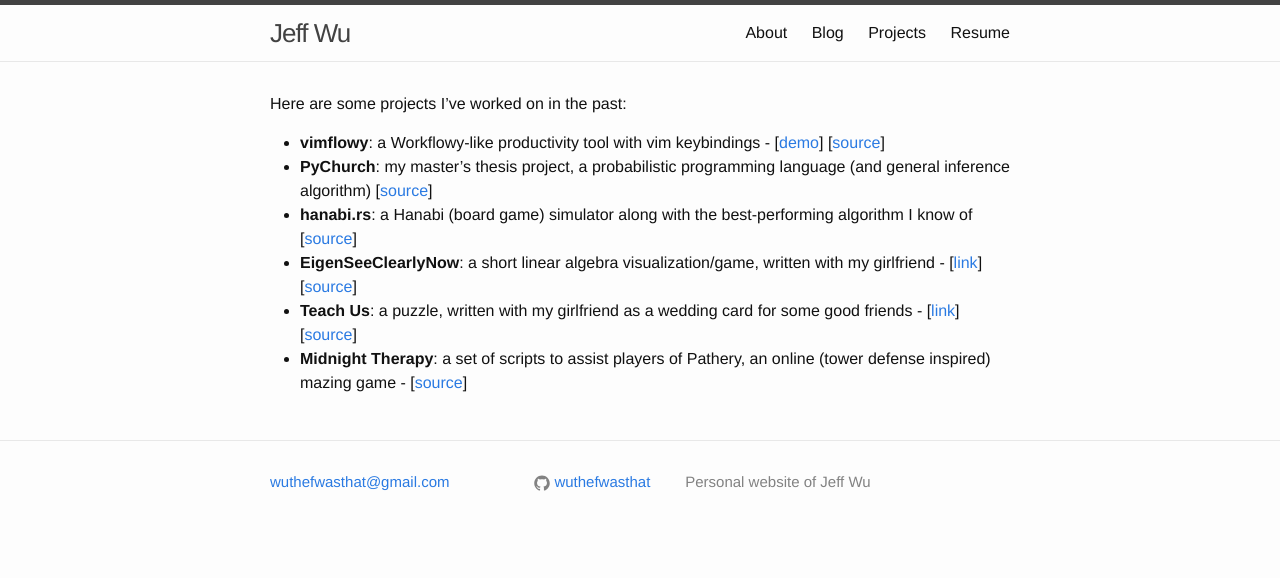
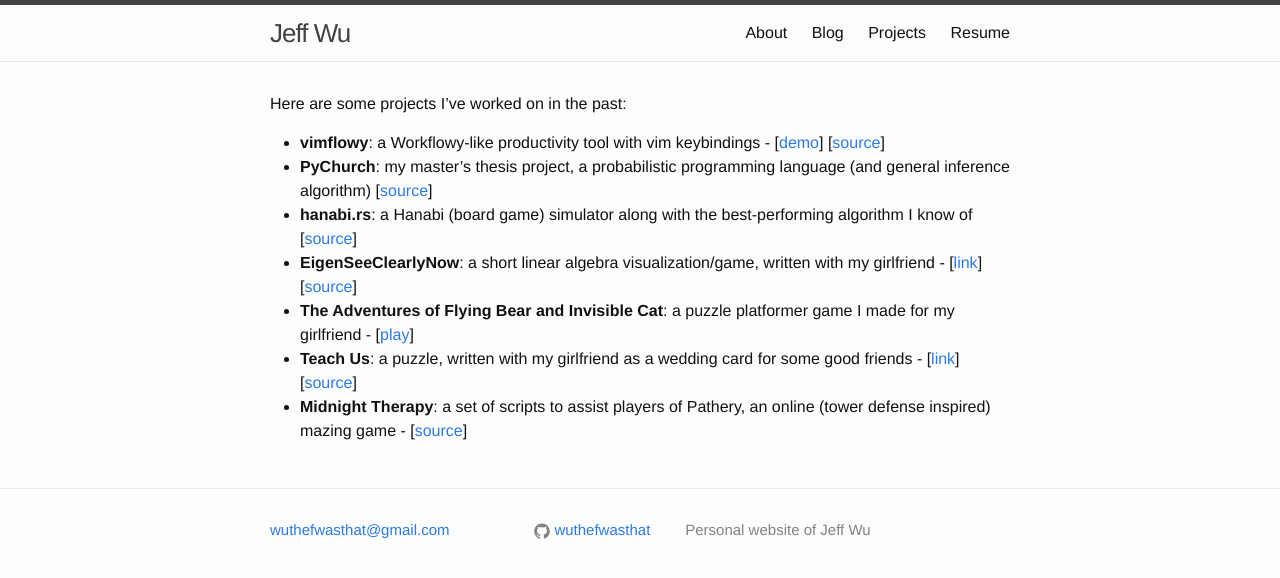
Before and after one commit to dannydenenberg/wuthefwasthat.github.io, a Jekyll site: the page built from projects.md, in a window 1280 px wide. Shown: the top 578 px of the page. Built offline with Jekyll 4.4.1, drawn with Linux system fonts in a browser that asks for light colours; nearby versions of some CDN libraries.

Commit message:
update resume and projects

```diff
--- a/projects.md
+++ b/projects.md
@@ -11,5 +11,6 @@ Here are some projects I've worked on in the past:
 - **PyChurch**: my master's thesis project, a probabilistic programming language (and general inference algorithm) [[source](https://github.com/WuTheFWasThat/Church-interpreter)]
 - **hanabi.rs**: a Hanabi (board game) simulator along with the best-performing algorithm I know of [[source](https://github.com/WuTheFWasThat/hanabi.rs)]
 - **EigenSeeClearlyNow**: a short linear algebra visualization/game, written with my girlfriend - [[link](https://span.bitballoon.com/)] [[source](https://github.com/WuTheFWasThat/EigenSeeClearlyNow)]
+- **The Adventures of Flying Bear and Invisible Cat**: a puzzle platformer game I made for my girlfriend - [[play](https://flying-bear-invisible-cat.netlify.com)]
 - **Teach Us**: a puzzle, written with my girlfriend as a wedding card for some good friends - [[link](https://teach-us.netlify.com/teach_us.html)] [[source](https://github.com/WuTheFWasThat/teach_us)]
 - **Midnight Therapy**: a set of scripts to assist players of Pathery, an online (tower defense inspired) mazing game - [[source](https://github.com/WuTheFWasThat/midnighttherapy)]
```
Also changed, not shown: 2 other files.
